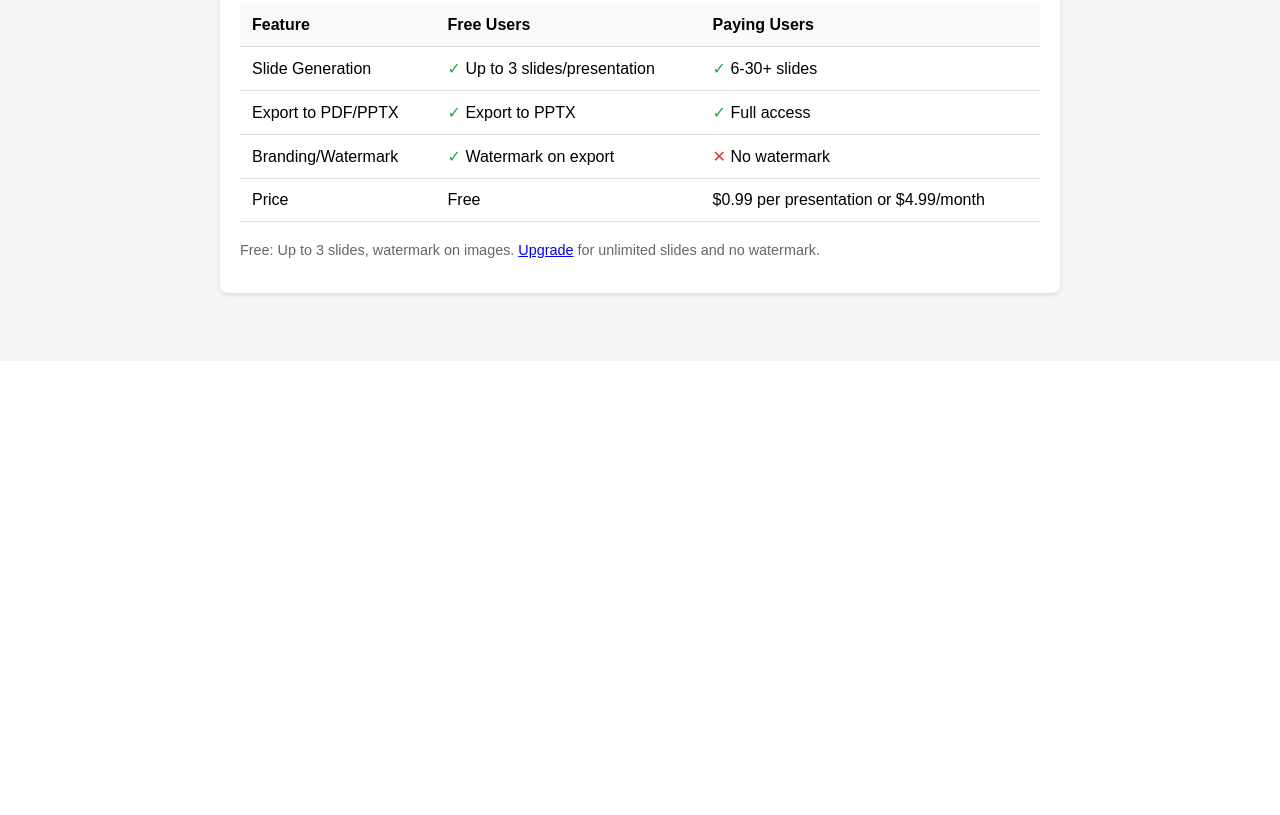
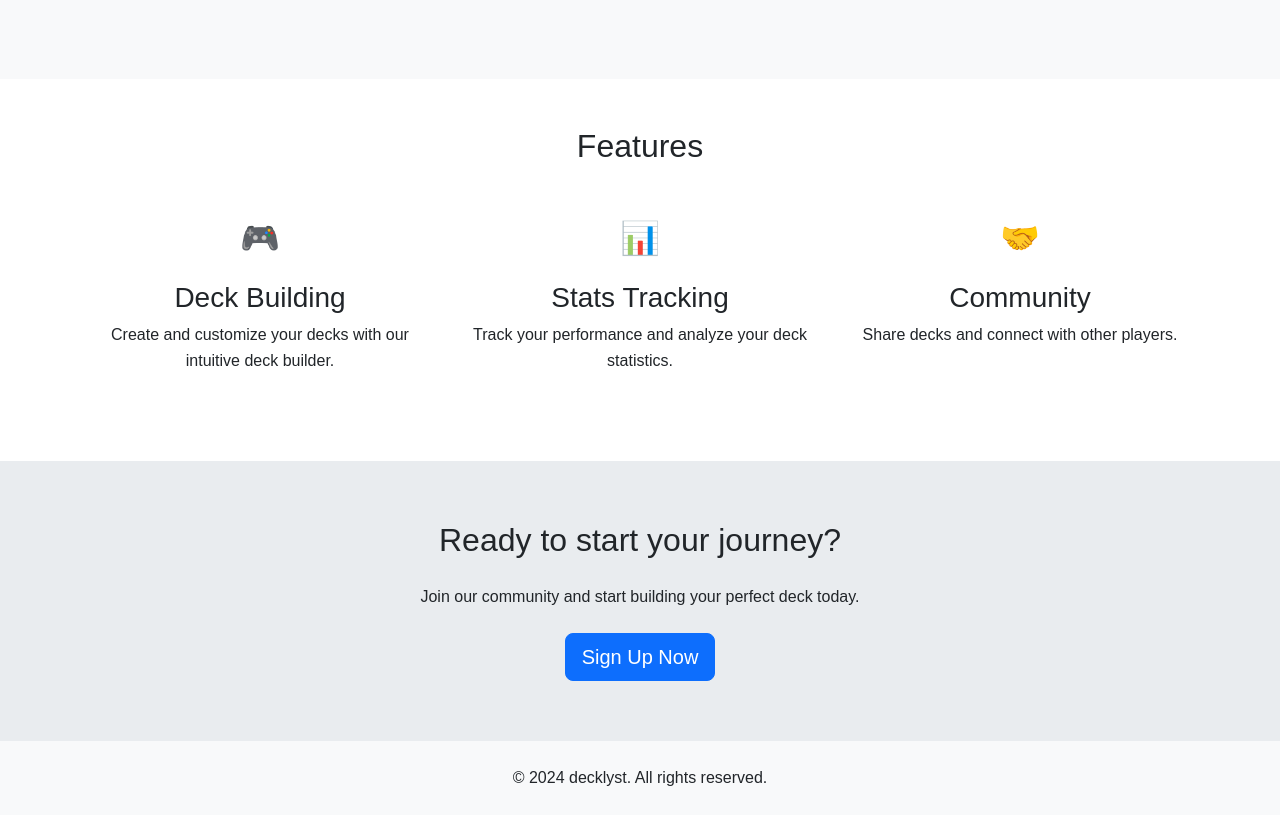
Before and after one commit to techanyday/decklyst, a Flask app: template templates/index.html in a window 1280 px wide. Shown: the part 439-1254 px from the top of the page. Before the commit the page ends 737 px from the top, so only its background shows below. Run offline with Flask 3, Linux system fonts and the light colour scheme; the template is opened without the code that fills it, so the values that code supplies are empty.

```diff
--- a/app.py
+++ b/app.py
@@ -58,7 +58,7 @@ def create_app():
     @app.route('/')
     def index():
         if not google.authorized:
-            return render_template('login.html')
+            return redirect(url_for('google.login'))
         try:
             resp = google.get('/oauth2/v2/userinfo')
             assert resp.ok, resp.text
@@ -71,7 +71,7 @@ def create_app():
         except Exception as e:
             logger.error(f"Error in OAuth flow: {str(e)}")
             flash('Authentication failed. Please try again.', 'error')
-            return render_template('login.html')
+            return redirect(url_for('google.login'))
 
     @app.route('/login')
     def login():
--- a/templates/index.html
+++ b/templates/index.html
@@ -1,195 +1,107 @@
 <!DOCTYPE html>
-<html>
+<html lang="en">
 <head>
-    <title>Decklyst - AI Presentation Generator</title>
+    <meta charset="UTF-8">
+    <meta name="viewport" content="width=device-width, initial-scale=1.0">
+    <title>decklyst - Home</title>
+    <link href="https://cdn.jsdelivr.net/npm/bootstrap@5.3.0/dist/css/bootstrap.min.css" rel="stylesheet">
     <style>
         body {
-            font-family: Arial, sans-serif;
-            margin: 0;
-            padding: 20px;
-            background-color: #f5f5f5;
+            font-family: 'Arial', sans-serif;
+            line-height: 1.6;
         }
-        .navbar {
-            background-color: #007bff;
-            padding: 10px 20px;
-            margin: -20px -20px 20px -20px;
-            color: white;
-            display: flex;
-            justify-content: space-between;
-            align-items: center;
+        .hero {
+            background-color: #f8f9fa;
+            padding: 80px 0;
         }
-        .navbar a {
-            color: white;
-            text-decoration: none;
-            margin-left: 20px;
+        .feature-icon {
+            font-size: 2rem;
+            color: #0d6efd;
+            margin-bottom: 1rem;
         }
-        .navbar .brand {
-            font-size: 24px;
-            font-weight: bold;
-        }
-        .navbar .user-menu {
-            display: flex;
-            align-items: center;
-        }
-        .container {
-            max-width: 800px;
-            margin: 0 auto;
-            background-color: white;
-            padding: 20px;
-            border-radius: 8px;
-            box-shadow: 0 2px 4px rgba(0,0,0,0.1);
-        }
-        h1 {
-            color: #333;
-            margin-bottom: 20px;
-        }
-        input[type="text"], select {
-            width: 100%;
-            padding: 10px;
-            margin-bottom: 20px;
-            border: 1px solid #ddd;
-            border-radius: 4px;
-            box-sizing: border-box;
-        }
-        button {
-            background-color: #007bff;
-            color: white;
-            padding: 10px 20px;
-            border: none;
-            border-radius: 4px;
-            cursor: pointer;
-        }
-        button:hover {
-            background-color: #0056b3;
-        }
-        .upgrade-btn {
-            background-color: #ffc107;
-            margin-left: 10px;
-        }
-        .upgrade-btn:hover {
-            background-color: #e0a800;
-        }
-        .features {
-            margin-top: 40px;
-        }
-        table {
-            width: 100%;
-            border-collapse: collapse;
-            margin-top: 20px;
-        }
-        th, td {
-            padding: 12px;
-            text-align: left;
-            border-bottom: 1px solid #ddd;
-        }
-        th {
-            background-color: #f8f9fa;
-        }
-        .feature-note {
-            margin-top: 20px;
-            color: #666;
-            font-size: 0.9em;
-        }
-        .check-icon {
-            color: #28a745;
-        }
-        .x-icon {
-            color: #dc3545;
+        .cta-section {
+            background-color: #e9ecef;
+            padding: 60px 0;
         }
     </style>
 </head>
 <body>
-    <div class="navbar">
-        <div class="brand">Decklyst</div>
-        <div class="user-menu">
-            {% if g.user %}
-                <span>Welcome, {{ g.user['email'] }}</span>
-                <a href="{{ url_for('dashboard') }}">Dashboard</a>
-                <a href="{{ url_for('logout') }}">Logout</a>
-            {% else %}
-                <a href="{{ url_for('login') }}">Login</a>
-                <a href="{{ url_for('register') }}">Register</a>
-            {% endif %}
+    <!-- Navigation -->
+    <nav class="navbar navbar-expand-lg navbar-light bg-light">
+        <div class="container">
+            <a class="navbar-brand" href="/">decklyst</a>
+            <button class="navbar-toggler" type="button" data-bs-toggle="collapse" data-bs-target="#navbarNav">
+                <span class="navbar-toggler-icon"></span>
+            </button>
+            <div class="collapse navbar-collapse" id="navbarNav">
+                <ul class="navbar-nav ms-auto">
+                    <li class="nav-item">
+                        <a class="nav-link" href="/login">Login</a>
+                    </li>
+                    <li class="nav-item">
+                        <a class="nav-link" href="/register">Register</a>
+                    </li>
+                </ul>
+            </div>
         </div>
-    </div>
+    </nav>
 
-    <div class="container">
-        <h1>AI Presentation Generator</h1>
-
-        <form method="post">
-            <input type="text" name="prompt" placeholder="Enter a title or a prompt" required>
-
-            <div style="display: flex; gap: 20px;">
-                <div style="flex: 1;">
-                    <label for="num_slides">Number of Slides</label>
-                    <input type="number" id="num_slides" name="num_slides" value="5" min="1" max="{% if g.user and g.user['is_pro'] %}30{% else %}3{% endif %}">
+    <!-- Hero Section -->
+    <section class="hero">
+        <div class="container">
+            <div class="row align-items-center">
+                <div class="col-lg-6">
+                    <h1 class="display-4 mb-4">Welcome to decklyst</h1>
+                    <p class="lead mb-4">Create, manage, and share your card decks with ease.</p>
+                    <a href="/register" class="btn btn-primary btn-lg">Get Started</a>
                 </div>
-
-                <div style="flex: 1;">
-                    <label for="color_theme">Color Theme</label>
-                    <select id="color_theme" name="color_theme">
-                        <option value="blue">Blue</option>
-                        <option value="green">Green</option>
-                        <option value="red">Red</option>
-                        <option value="purple">Purple</option>
-                        <option value="orange">Orange</option>
-                        <option value="blue_gradient">Blue Gradient</option>
-                        <option value="green_gradient">Green Gradient</option>
-                    </select>
-                </div>
-
-                <div style="flex: 1;">
-                    <label for="user_tier">User Tier</label>
-                    <select id="user_tier" name="user_tier" {% if g.user %}disabled{% endif %}>
-                        <option value="free" {% if not g.user or not g.user['is_pro'] %}selected{% endif %}>Free</option>
-                        <option value="pro" {% if g.user and g.user['is_pro'] %}selected{% endif %}>Pro</option>
-                    </select>
+                <div class="col-lg-6">
+                    <img src="{{ url_for('static', filename='img/hero-image.png') }}" alt="Hero Image" class="img-fluid">
                 </div>
             </div>
+        </div>
+    </section>
 
-            <div style="margin-top: 20px;">
-                <button type="submit">Generate Slides</button>
-                {% if not g.user or not g.user['is_pro'] %}
-                    <a href="{{ url_for('pay') }}"><button type="button" class="upgrade-btn">Upgrade</button></a>
-                {% endif %}
+    <!-- Features Section -->
+    <section class="features py-5">
+        <div class="container">
+            <h2 class="text-center mb-5">Features</h2>
+            <div class="row">
+                <div class="col-md-4 text-center mb-4">
+                    <div class="feature-icon">🎮</div>
+                    <h3>Deck Building</h3>
+                    <p>Create and customize your decks with our intuitive deck builder.</p>
+                </div>
+                <div class="col-md-4 text-center mb-4">
+                    <div class="feature-icon">📊</div>
+                    <h3>Stats Tracking</h3>
+                    <p>Track your performance and analyze your deck statistics.</p>
+                </div>
+                <div class="col-md-4 text-center mb-4">
+                    <div class="feature-icon">🤝</div>
+                    <h3>Community</h3>
+                    <p>Share decks and connect with other players.</p>
+                </div>
             </div>
-        </form>
+        </div>
+    </section>
 
-        <div class="features">
-            <h2>Pricing & Features</h2>
-            <table>
-                <tr>
-                    <th>Feature</th>
-                    <th>Free Users</th>
-                    <th>Paying Users</th>
-                </tr>
-                <tr>
-                    <td>Slide Generation</td>
-                    <td><span class="check-icon">✓</span> Up to 3 slides/presentation</td>
-                    <td><span class="check-icon">✓</span> 6-30+ slides</td>
-                </tr>
-                <tr>
-                    <td>Export to PDF/PPTX</td>
-                    <td><span class="check-icon">✓</span> Export to PPTX</td>
-                    <td><span class="check-icon">✓</span> Full access</td>
-                </tr>
-                <tr>
-                    <td>Branding/Watermark</td>
-                    <td><span class="check-icon">✓</span> Watermark on export</td>
-                    <td><span class="x-icon">✕</span> No watermark</td>
-                </tr>
-                <tr>
-                    <td>Price</td>
-                    <td>Free</td>
-                    <td>$0.99 per presentation or $4.99/month</td>
-                </tr>
-            </table>
+    <!-- CTA Section -->
+    <section class="cta-section">
+        <div class="container text-center">
+            <h2 class="mb-4">Ready to start your journey?</h2>
+            <p class="mb-4">Join our community and start building your perfect deck today.</p>
+            <a href="/register" class="btn btn-primary btn-lg">Sign Up Now</a>
+        </div>
+    </section>
 
-            <p class="feature-note">
-                Free: Up to 3 slides, watermark on images.
-                <a href="{{ url_for('pay') }}">Upgrade</a> for unlimited slides and no watermark.
-            </p>
+    <!-- Footer -->
+    <footer class="bg-light py-4">
+        <div class="container text-center">
+            <p class="mb-0">&copy; 2024 decklyst. All rights reserved.</p>
         </div>
-    </div>
+    </footer>
+
+    <script src="https://cdn.jsdelivr.net/npm/bootstrap@5.3.0/dist/js/bootstrap.bundle.min.js"></script>
 </body>
 </html>
```
